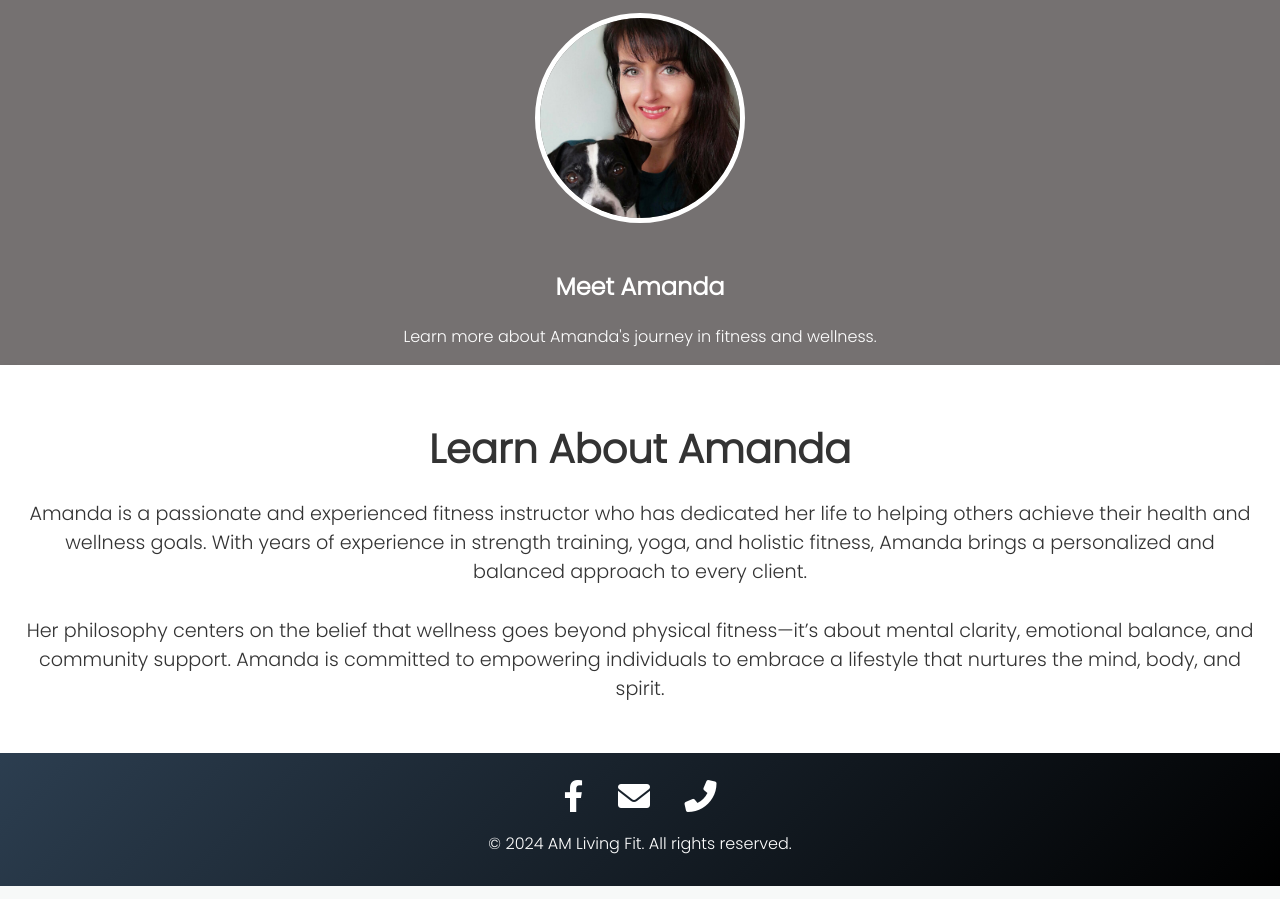
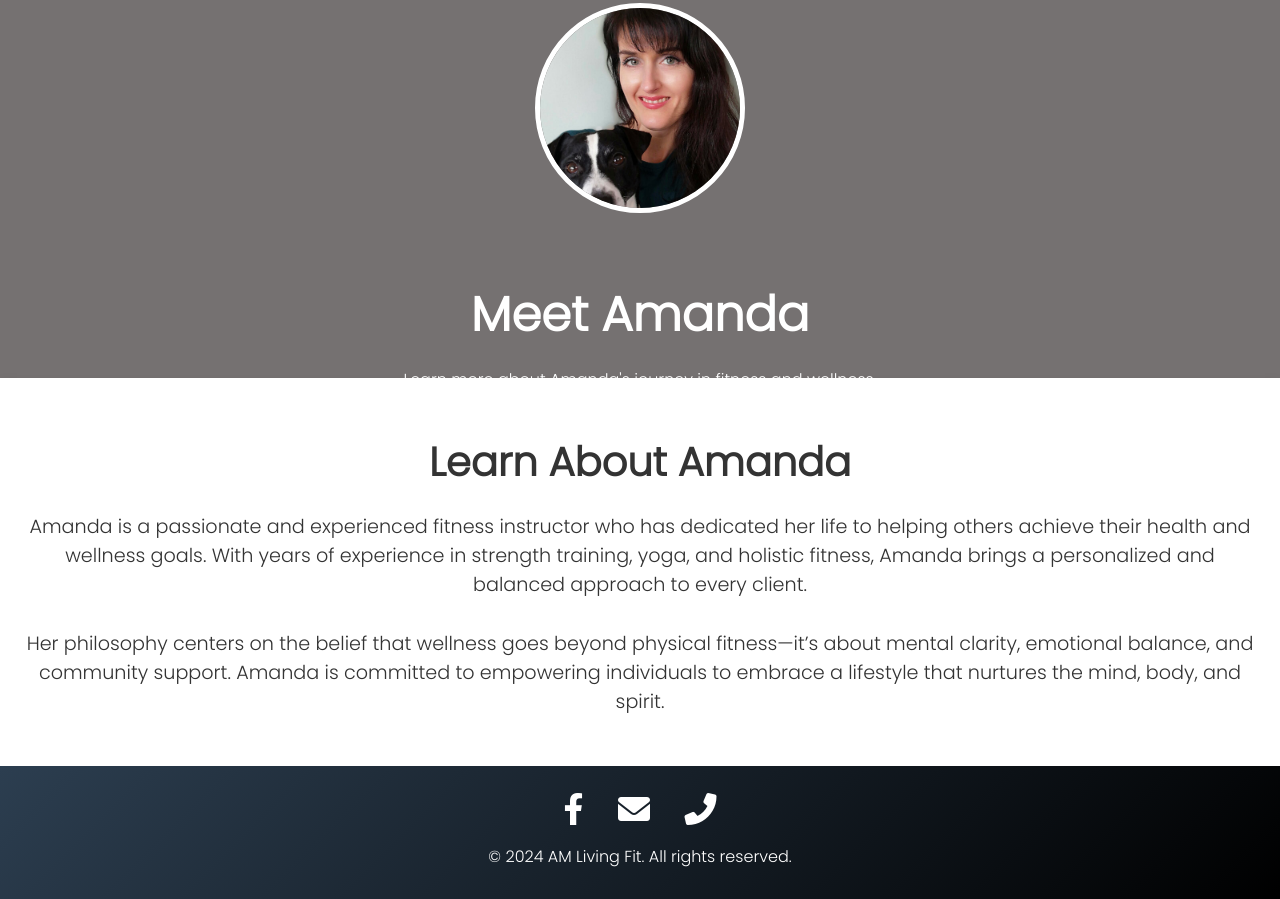
Before and after one commit to MonicaTail/amlivingfit, a plain HTML site: page bio.html in a window 1280 px wide. Shown: the part 227-1126 px from the top of the page. Drawn offline with Linux system fonts and the light colour scheme.

Commit message:
Update bio.html

```diff
--- a/bio.html
+++ b/bio.html
@@ -78,7 +78,7 @@
         .hero {
             background-color: #757171; /* Earthy purple */
             color: white;
-            padding: 40px 0; /* Match padding from index page */
+            padding: 30px 0; /* Reduced padding to bring up text */
             text-align: center;
         }
 
@@ -91,11 +91,16 @@
             margin-bottom: 20px;
         }
 
+        .hero-text h1 {
+            font-size: 3em; /* Slightly larger for better visibility */
+            margin-bottom: 15px;
+        }
+
         /* Bio Section - Bring text closer to top of screen */
         .cta-section {
             text-align: center;
-            padding: 20px 20px; /* Reduced padding */
-            margin-top: -40px; /* Pull up the section */
+            padding: 20px 20px; /* Adjust padding */
+            margin-top: -60px; /* Move the text section even higher */
             background-color: #fff;
             box-shadow: 0px 4px 10px rgba(0, 0, 0, 0.1); /* Subtle shadow */
         }
```
